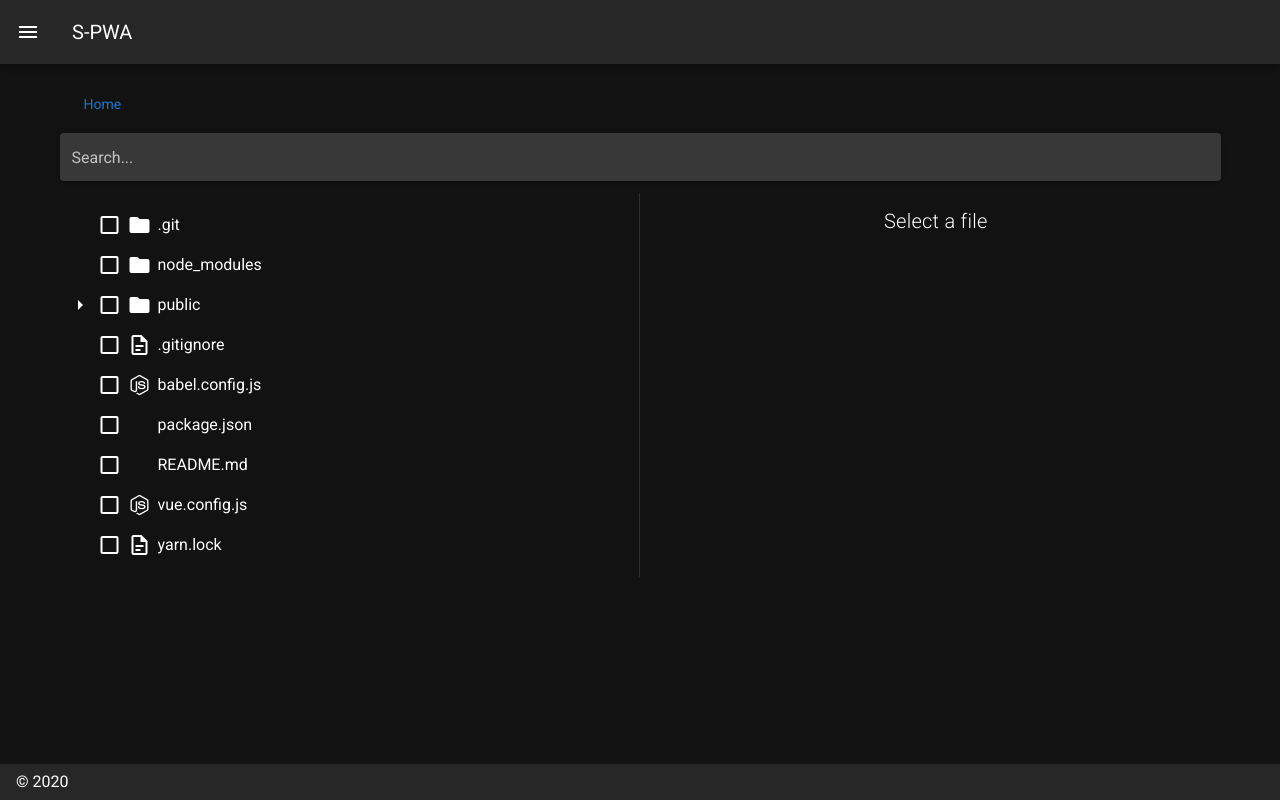
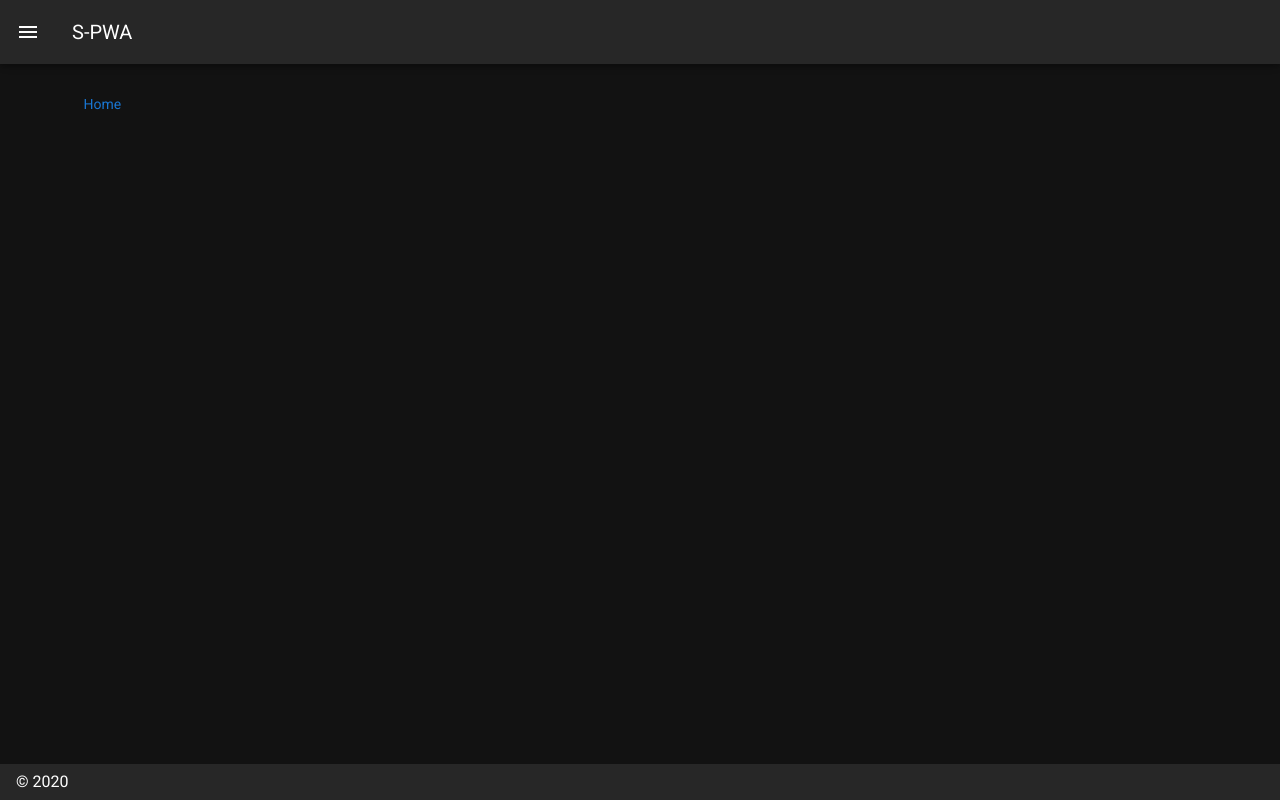
Before and after one commit to qtipee/s-pwa, a Nuxt app: page / in a window 1280 px wide. Built offline with nearby package versions, Linux system fonts and the light colour scheme.

Commit message:
Remove FileExplorer component from index.vue

```diff
--- a/pages/index.vue
+++ b/pages/index.vue
@@ -1,5 +1,5 @@
 <template>
-    <FileExplorer />
+    <!--FileExplorer /-->
 </template>
 
 <script>
```
